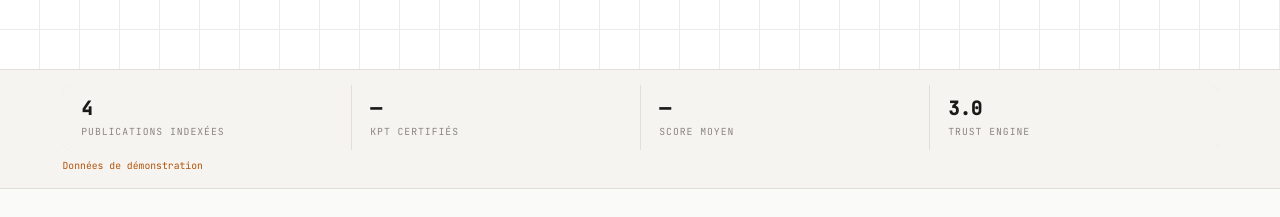
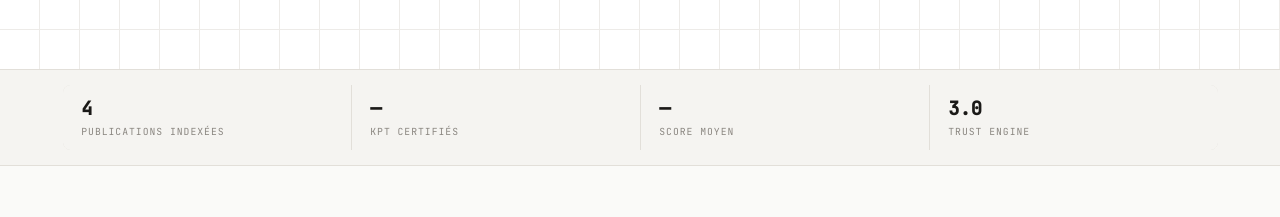
Before and after one commit to kkpo-adil/kakapo-front, a Next.js app: page / in a window 1280 px wide. Shown: the part 556-773 px from the top of the page. Built offline with nearby package versions, Linux system fonts and the light colour scheme; no server answers.

Commit message:
fix: remove données de démonstration label from homepage

```diff
--- a/src/app/page.tsx
+++ b/src/app/page.tsx
@@ -119,9 +119,7 @@ export default async function HomePage() {
               ))
             )}
           </div>
-          {fromMock && (
-            <p className="text-2xs font-mono text-trust-mid mt-2">Données de démonstration</p>
-          )}
+
         </div>
       </section>
 
```
